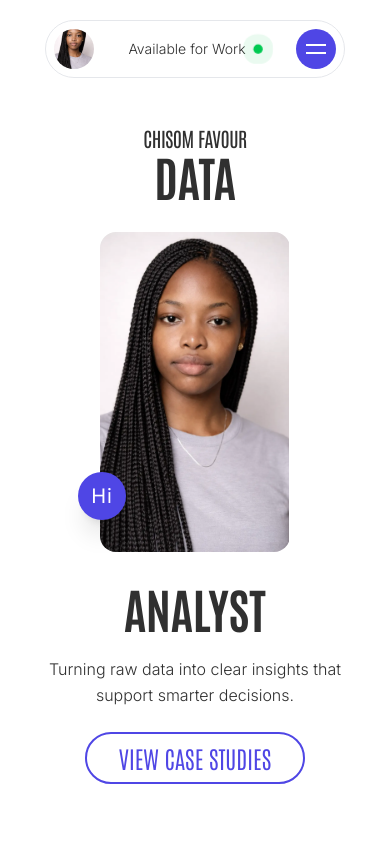
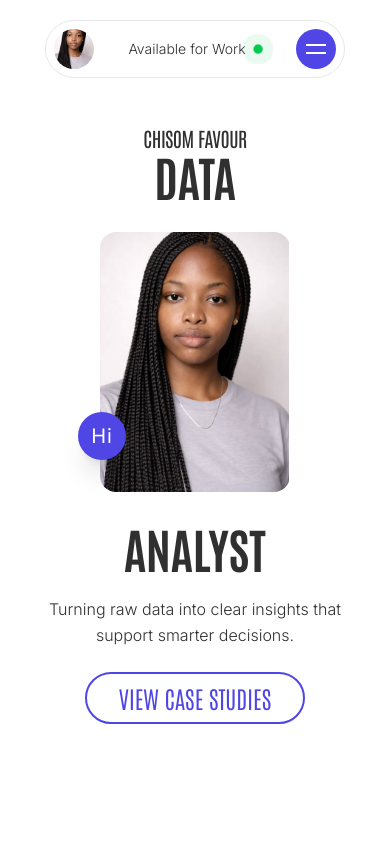
Before and after one commit to CodeVineDev/chisomchukwudolue, a website: page index.html in a window 390 px wide. Shown: the top 844 px of the page. Drawn offline with nearby package versions, Linux system fonts and the light colour scheme; a web font is replaced by a local one.

```diff
--- a/index.html
+++ b/index.html
@@ -262,7 +262,7 @@
 
             <!-- 3D FLIP CARD -->
             <div
-              class="flip-card-inner transform-style-3d relative h-80 lg:h-110 w-6/12 lg:w-full"
+              class="flip-card-inner transform-style-3d relative h-65 md:h-80 lg:h-110 w-6/12 lg:w-full"
             >
               <!-- FRONT FACE -->
               <div
```
Also changed, not shown: src/output.css.
